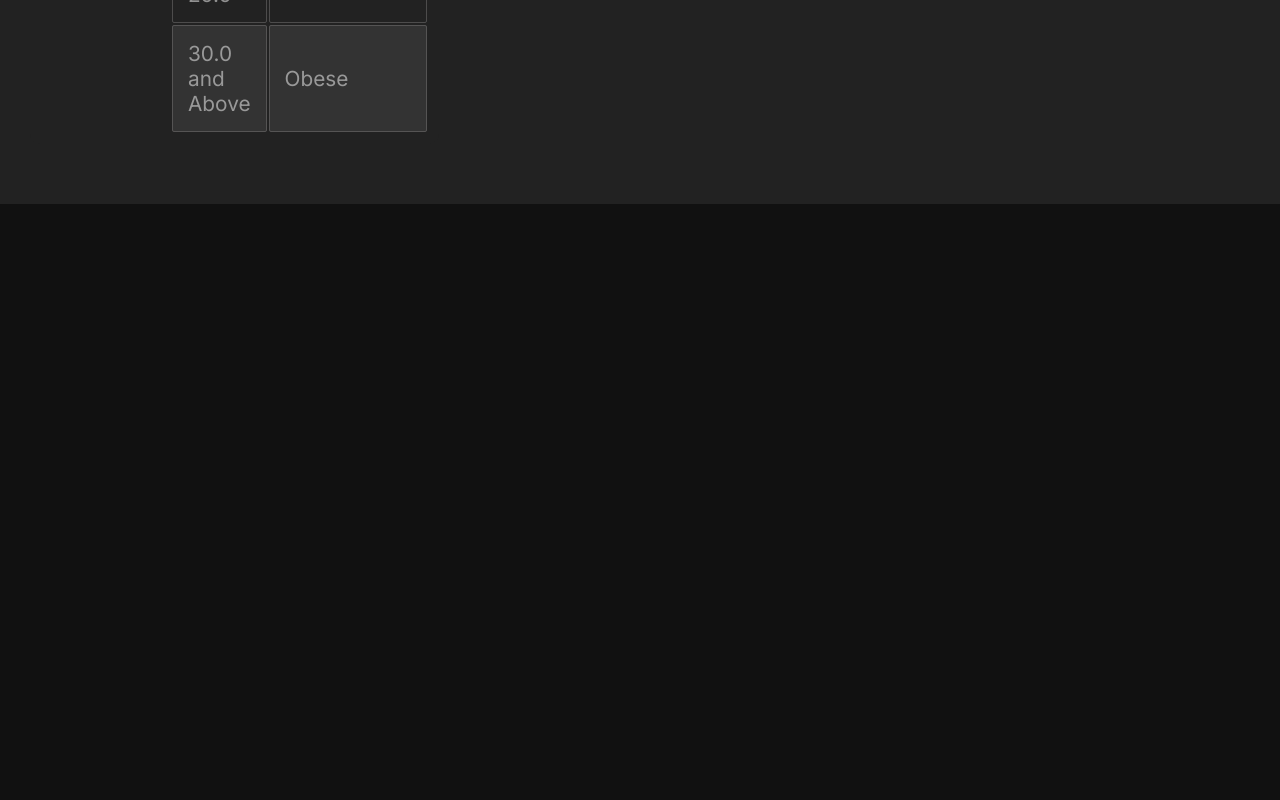
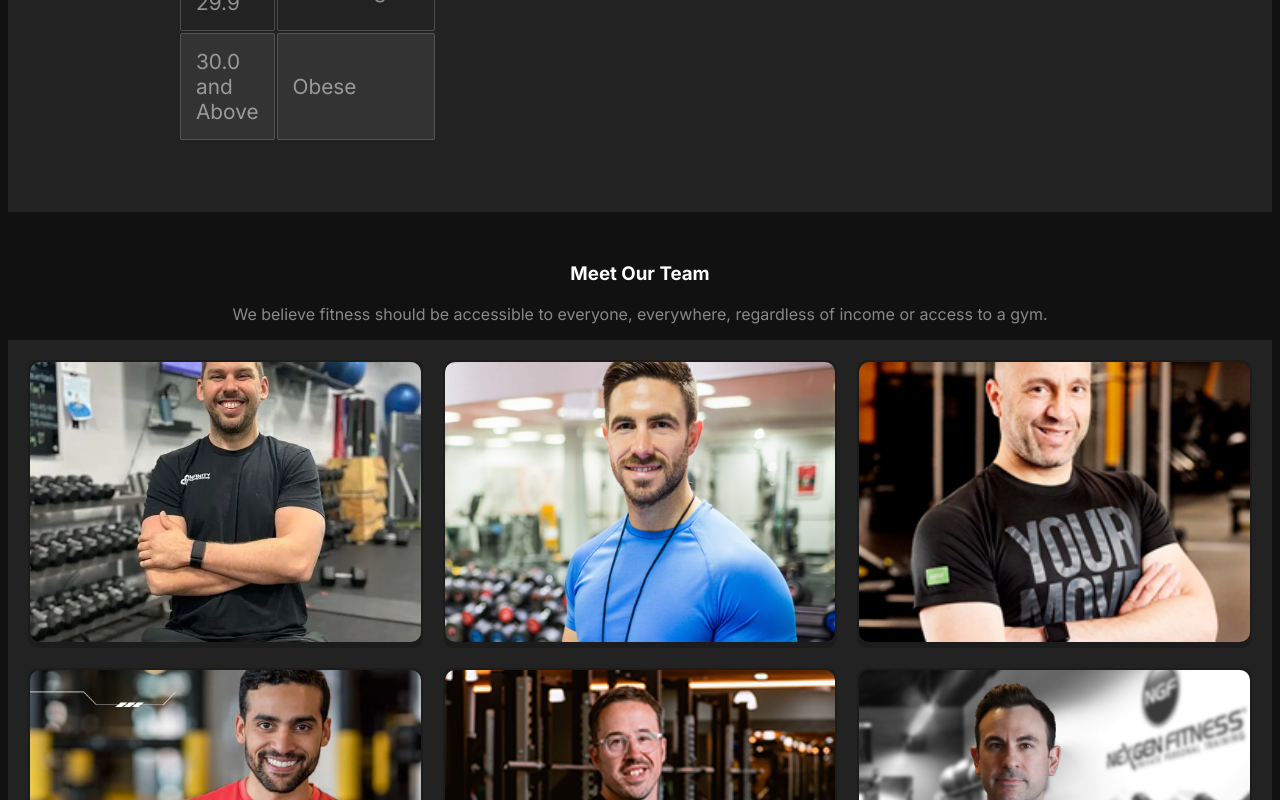
Before and after one commit to Shum0umaiya/assignment-2, a plain HTML site: page index.html in a window 1280 px wide. Shown: the part 2664-3464 px from the top of the page. Before the commit the page ends 2918 px from the top, so only its background shows below. Drawn offline with Linux system fonts and the light colour scheme.

Commit message:
added trainer-card

```diff
--- a/index.html
+++ b/index.html
@@ -138,6 +138,36 @@
                     </div>
             </div>
             </section>
+            <section>
+                <div>
+                    <h3 class="text-white">
+                        Meet Our Team
+                    </h3>
+                    <p class="text-light">We believe fitness should be accessible to everyone, everywhere, regardless of income or access to a gym.</p>
+                </div>
+            </section>
+            <section class="trainer-section">
+                <div class="trainer-img">
+                        <div class="trainer-card">
+                            <img src="images/trainer1.png" alt="">
+                        </div>
+                        <div class="trainer-card">
+                            <img src="images/trainer2.png" alt="">
+                        </div>
+                        <div class="trainer-card">
+                            <img src="images/trainer3.png" alt="">
+                        </div>
+                        <div class="trainer-card">
+                            <img src="images/trainer4.png" alt="">
+                        </div>
+                        <div class="trainer-card">
+                            <img src="images/trainer5.png" alt="">
+                        </div>
+                        <div class="trainer-card">
+                            <img src="images/trainer6.png" alt="">
+                        </div>
+                </div>
+            </section>
 
     </main>
     <footer></footer>
--- a/styles/fitness.css
+++ b/styles/fitness.css
@@ -7,12 +7,6 @@
   font-optical-sizing: auto;
   font-weight: 400;
   font-style: normal;
-}
-
-body {
-    margin: 0;
-    padding: 0;
-
 }
 
 section{
@@ -119,8 +113,8 @@ section{
 .section-description{
     font-size: 1rem;
     font-weight: 500;
-    max-width: 650px;
-    padding-left: 590px;
+    max-width: 640px;
+    padding-left: 500px;
 }
 
 .section-img{
@@ -302,3 +296,29 @@ table tr:nth-child(even) {
     border: none;
     margin-top: 30px;
 }
+.trainer-section{
+    background-color: rgba(34, 34, 34, 1);
+    padding: 20px;
+    margin: 0 auto;
+}
+
+.trainer-img {
+    display: grid;
+    grid-template-columns: repeat(3,1fr);
+    gap: 20px;
+  }
+  .trainer-card {
+    text-align: center;
+    background-color: #1c1c1c;
+    padding: 2px;
+    border-radius: 10px;
+    overflow: hidden;
+  }
+
+  .trainer-card img {
+    width: 100%;
+    height: auto;
+    border-radius: 10px;
+    height: 280px;
+    object-fit: cover;
+  }
```
